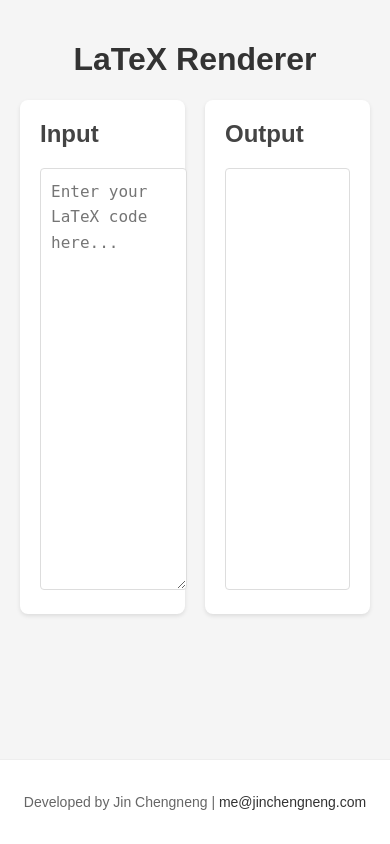
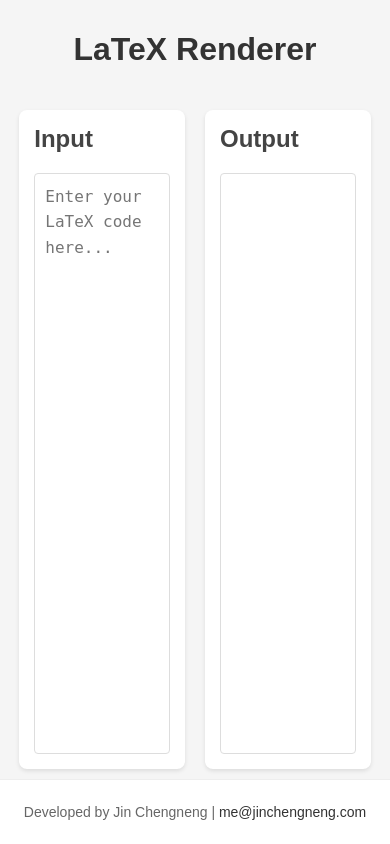
Before and after one commit to JinChengneng/preview_latex, a Flask app: page / in a window 390 px wide. Run offline with Flask 3, Linux system fonts and the light colour scheme.

Commit message:
Improve layout responsiveness and scrolling behavior

```diff
--- a/static/css/style.css
+++ b/static/css/style.css
@@ -14,12 +14,17 @@ body {
 
 .wrapper {
     flex: 1 0 auto;
-    padding: 20px;
+    padding: 10px;
+    display: flex;
+    flex-direction: column;
 }
 
 .container {
-    max-width: 1200px;
+    width: 95%;
     margin: 0 auto;
+    flex: 1;
+    display: flex;
+    flex-direction: column;
 }
 
 h1 {
@@ -31,14 +36,20 @@ h1 {
     display: flex;
     gap: 20px;
     margin-top: 20px;
+    flex: 1;
+    height: calc(100vh - 140px);
 }
 
 .input-section, .output-section {
     flex: 1;
     background-color: white;
-    padding: 20px;
+    padding: 15px;
     border-radius: 8px;
     box-shadow: 0 2px 4px rgba(0, 0, 0, 0.1);
+    display: flex;
+    flex-direction: column;
+    width: calc(50% - 10px);
+    box-sizing: border-box;
 }
 
 h2 {
@@ -48,23 +59,25 @@ h2 {
 
 #latex-input {
     width: 100%;
-    height: 400px;
+    flex: 1;
     padding: 10px;
     border: 1px solid #ddd;
     border-radius: 4px;
     font-family: monospace;
     font-size: 16px;
     line-height: 1.6;
-    resize: vertical;
+    resize: none;
+    box-sizing: border-box;
+    overflow: auto;
 }
 
 #latex-output {
-    min-height: 400px;
+    flex: 1;
     padding: 10px 30px;
     border: 1px solid #ddd;
     border-radius: 4px;
     background-color: #fff;
-    overflow-x: auto;
+    overflow: auto;
     font-family: "Times New Roman", Times, serif;
     font-size: 18px;
     line-height: 1.8;
@@ -110,7 +123,7 @@ h2 {
 .footer {
     flex-shrink: 0;
     text-align: center;
-    padding: 20px 0;
+    padding: 10px 0;
     color: #666;
     font-size: 14px;
     border-top: 1px solid #eee;
```
